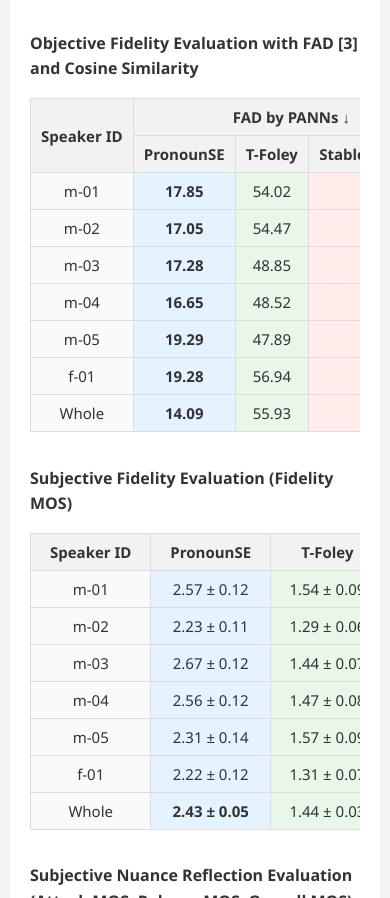
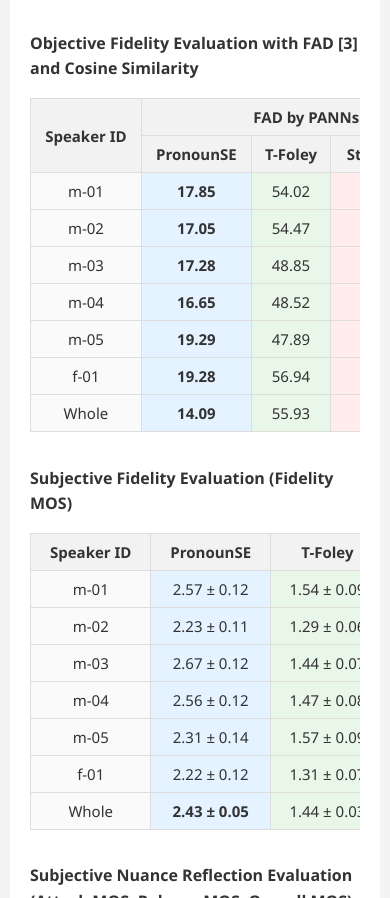
Before and after one commit to Jinmaro/PronounSE_demo, a plain HTML site: page index.html in a window 390 px wide. Shown: the part 2760-3658 px from the top of the page. Drawn offline with Linux system fonts and the light colour scheme.

Commit message:
Update index.html

```diff
--- a/index.html
+++ b/index.html
@@ -201,11 +201,12 @@
             width: 140px;
         }
         .metric-table{
-            font-size: 13px;       /* 全体を 13px に */
-            min-width: 640px;      /* 100px ほど短縮。列数が多い場合は調整 */
+            font-size: 13px;
+            min-width: 680px;   /* 横スクロール量を軽減 */
         }
-        .metric-table th, .metric-table td{
-            padding: 4px 6px;      /* 余白を少し削減 */
+        .metric-table th,
+        .metric-table td{
+            padding: 4px 6px;
         }
         .repro-table      { font-size:13px; min-width:420px; }
         .repro-table th,
@@ -220,33 +221,32 @@
     }
 
     .metric-table-wrapper{
-    overflow-x:auto;   /* 横スクロール */
-    margin-top:10px;
+    overflow-x: auto;   /* スマホで横スワイプ可 */
+    margin-top: 10px;
     }
 
     .metric-table{
-    border-collapse:collapse;
-    min-width:760px;   /* 列が収まるまで確保。必要なら調整 */
-    font-size:15px;
-    text-align:center;
+    border-collapse: collapse;
+    min-width: 820px;   /* 6 データ列 + 1 ID 列に合わせて確保 */
+    font-size: 15px;
+    text-align: center;
     }
 
     .metric-table th,
     .metric-table td{
-    border:1px solid #ddd;
-    padding:6px 10px;
+    border: 1px solid #ddd;
+    padding: 6px 10px;
+    white-space: nowrap;
     }
 
     .metric-table thead th{
-    background:#f2f2f2;
-    font-weight:600;
-    white-space:nowrap;
+    background: #f2f2f2;
+    font-weight: 600;
     }
 
     .metric-table tbody th{
-    background:#fafafa;
-    font-weight:500;
-    white-space:nowrap;
+    background: #fafafa;
+    font-weight: 500;
     }
 
     .repro-wrapper { overflow-x:auto; margin-top:10px; }
```
